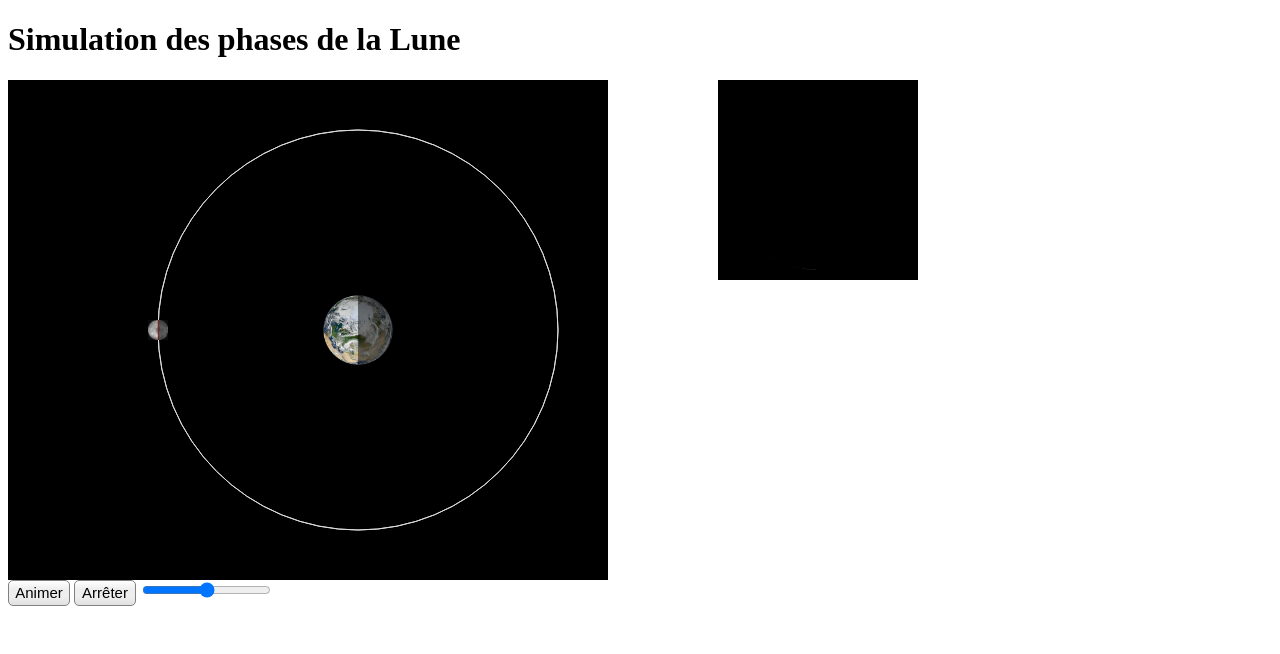
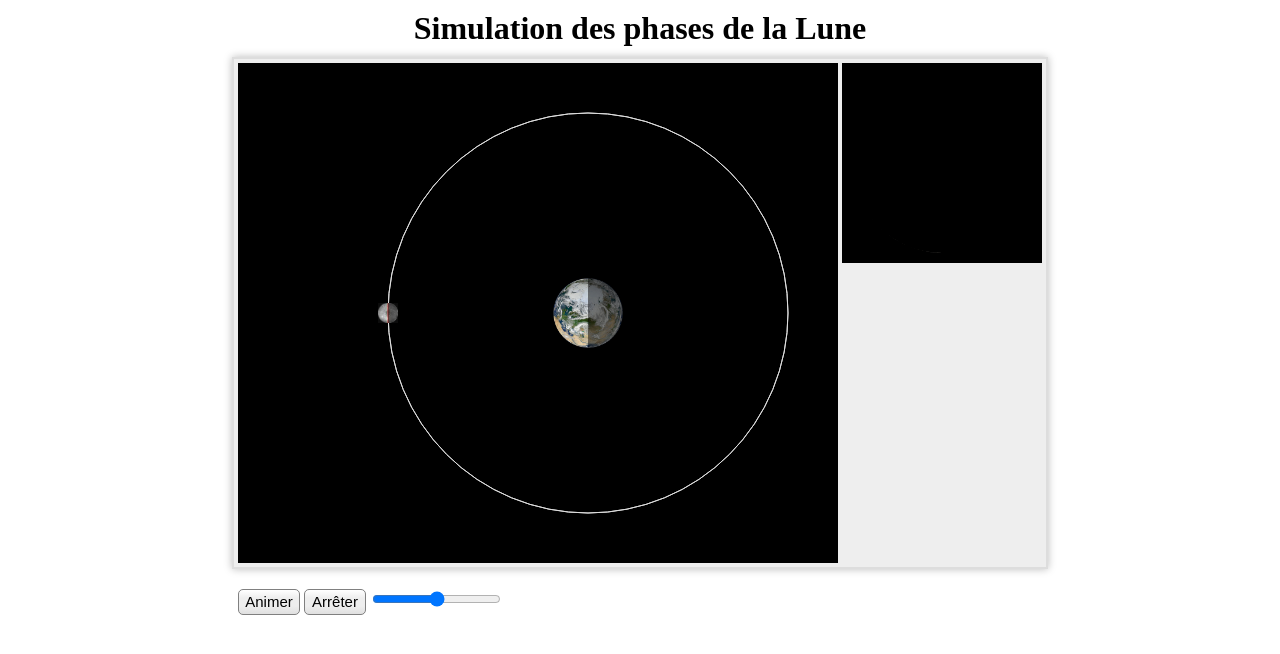
Before and after one commit to loicseguin/phaseslune, a plain HTML site: page phaseslune.html in a window 1280 px wide. Drawn offline with Linux system fonts and the light colour scheme.

Commit message:
Amélioration de l'apparence globale

```diff
--- a/phaseslune.css
+++ b/phaseslune.css
@@ -1,7 +1,29 @@
+body {
+    width: 830px;
+    margin: 0 auto;
+}
+
+h1 {
+    margin: 10px auto;
+    text-align: center;
+}
+
+p {
+    margin: 0 13px;
+}
+
 #images {
-    width: 710px;
+    width: 804px;
     height: 500px;
     position: relative;
+    margin: 0 auto 20px;
+    padding: 4px;
+    border: 2px solid #ddd;
+    box-shadow: 5px;
+    background-color: #eee;
+    -moz-box-shadow: 0px 0px 8px #bbb;
+    -webkit-box-shadow: 0px 0px 8px #bbb;
+    box-shadow: 0px 0px 8px #bbb;
 }
 
 #drawingarea {
@@ -13,8 +35,8 @@
 
 #moonphase {
     position: absolute;
-    top: 0;
-    right: 0;
+    top: 4px;
+    right: 204px;
 }
 
 canvas {
--- a/phaseslune.html
+++ b/phaseslune.html
@@ -37,6 +37,7 @@
             </aside>
     </div>
 
+    <p>
         <a class="customButton" href="javascript:void(0)"
             onclick="launchAnimation();" ontouchstart="">Animer</a>
         <a class="customButton" href="javascript:void(0)"
@@ -44,6 +45,7 @@
 
         <input id="speedSlider" type="range"
                min="0" max="8000" step="100" value="4000" />
+    </p>
 
     <div id="debug"></div>
 
```
Lines whose indentation alone changed are shown as unchanged.
